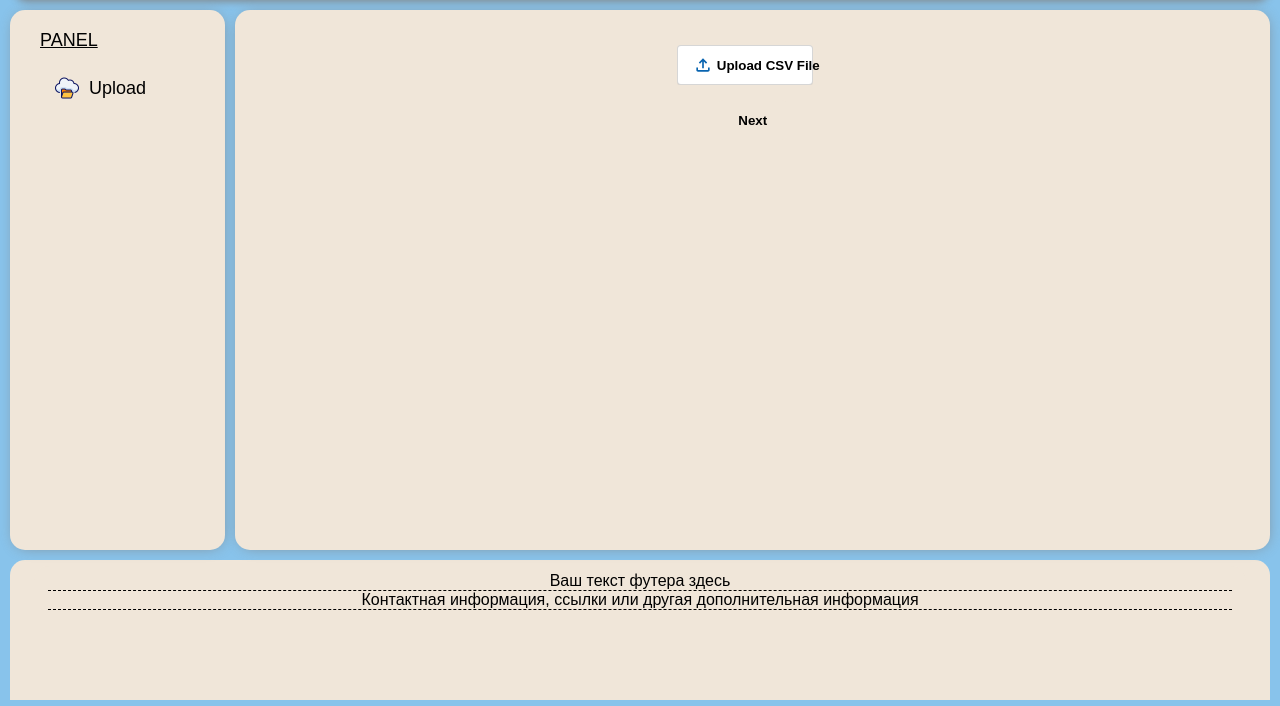
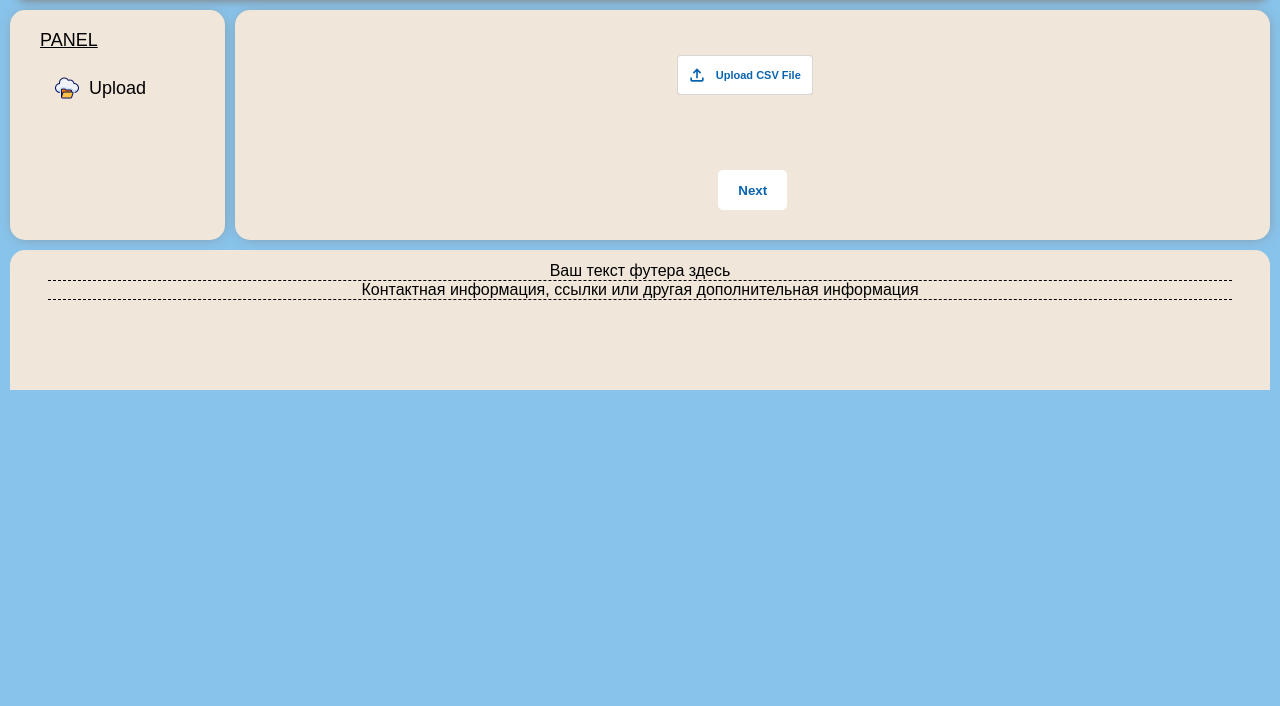
Before and after one commit to Ez4Real/linkedin_profile_scraper, a FastAPI app: template src/templates/panel/panel.html in a window 1280 px wide. Shown: the part 94-800 px from the top of the page. Run offline with FastAPI, Linux system fonts and the light colour scheme; the template is opened without the code that fills it, so the values that code supplies are empty; parts of the project's set-up code (start-up, migrations or seed data) failed here and were passed over.

Commit message:
add stages styles

```diff
--- a/src/exception_handlers.py
+++ b/src/exception_handlers.py
@@ -4,6 +4,5 @@ from fastapi.responses import RedirectResponse
 async def unauthorized_handler(request: Request, exc: HTTPException):
     if not request.url.path.startswith('/auth'):
         if exc.status_code == 401:
-            request.session['error_message'] = 'Log in first to access the panel'
             return RedirectResponse(url='/auth/login', status_code=302)
         return exc
--- a/src/static/panel/css/stage.css
+++ b/src/static/panel/css/stage.css
@@ -1,6 +1,23 @@
+input {
+    margin: 20px 0;
+}
+
+form > div {
+    padding: 10px 0;
+}
+
+.stage-tittle {
+    font-size: 16px;
+}
+
 .flex-controller {
     display: flex;
     width: 100%;
+    height: 100%;
+}
+
+.map-icon {
+    margin-right: 15px;
 }
 
 .stage {
@@ -18,7 +35,6 @@
 
 aside {
     width: 200px;
-    height: 500px;
     background-color: #f0e6d9;
     border-radius: 15px;
     box-shadow: 1px 1px 15px -5px grey;
@@ -57,6 +73,7 @@ aside {
 }
 
 .csvForm input[type="file"] {
+    color: transparent;
     position: relative;
     margin: 15px 0;
     width: 60%;
@@ -73,7 +90,7 @@ aside {
     position: absolute;
     pointer-events: none;
     top: 10px;
-    left: 16px;
+    left: 10px;
     height: 20px;
     width: 20px;
 }
@@ -82,9 +99,11 @@ aside {
     content: "Upload CSV File";
     position: absolute;
     pointer-events: none;
-    top: 13px;
-    left: 40px;
+    top: 14px;
+    left: 39px;
     font-weight: 600;
+    color: #0964B0;
+    font-size: 11px;
 }
 
 .csvForm input[type="file"]::file-selector-button {
@@ -117,8 +136,8 @@ aside {
 .csvForm button {
     width: fit-content;
     padding: 12.5px 20px;
-    background-color: #f0e6d9;
-    color: black;
+    background-color: white;
+    color: #0964B0;
     font-weight: 600;
     border: none;
     border-radius: 5px;
@@ -126,20 +145,84 @@ aside {
     transition: background-color 0.3s ease;
 }
 
-.mapping-container {
+.mapping-container, .priority-container {
     display: flex;
     align-items: center;
     justify-content: center;
     flex-direction: column;
+    width: 100%;
 }
 
 .mapfield-container {
     display: flex;
+    justify-content: space-between;
+    width: 35%;
+    align-items: stretch;
+    margin: 15px 0;
+}
+.priorFieldContainer {
+    width: 100%;
+    display: flex;
+    flex-direction: column;
     align-items: center;
 }
 
-.mapfield-container input {
-    margin: 0 10px;
+.mapfield-ineed {
+    display: flex;
+    align-items: flex-start;
+    flex-direction: column;
+}
+
+.mapfield-ineed p {
+    margin-right: 10px;
+    margin-bottom: 20px;
+}
+
+.mapfield-ineed__controller {
+    display: flex;
+    align-items: baseline;
+}
+
+.mapfield-ineed > p {
+    text-decoration: underline;
+}
+
+body .mapfield-ineed__controller select {
+    padding: 7px 11px ;
+}
+
+.mapfield-container select {
+    border: none;
+    border-radius: 4px;
+    background: white;
+    padding: 10px 25px;
+    color: #0964B0;
+}
+
+.mapfield-container select option {
+    padding: 10px;
+    position: relative;
+    top: 5px;
+    border-radius: 4px;
+}
+
+.mapfield-container select:focus-within {
+    outline: none;
+}
+
+.needer {
+    display: flex;
+    align-items: flex-end;
+    height: 65px;
+}
+
+.needer input {
+    margin: 0 0 2px 14px;
+}
+
+.mapfield-wrapper {
+    display: flex;
+    align-items: center;
 }
 
 .map-icon {
--- a/src/templates/panel/panel.html
+++ b/src/templates/panel/panel.html
@@ -55,8 +55,6 @@
 
                 <!-- Step 3: Prioritization -->
                 <div class="priority-container" id="step3" >
-                    <div class="priorFieldContainer">
-                    </div>
                 </div>
 
                 <div class="buttons-container">
```
Also changed, not shown: src/static/panel/js/generateFields.js (+22 -14 lines).
